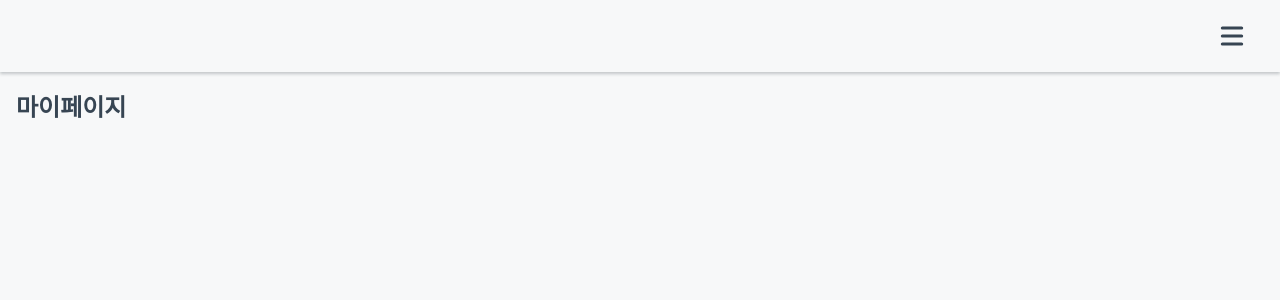
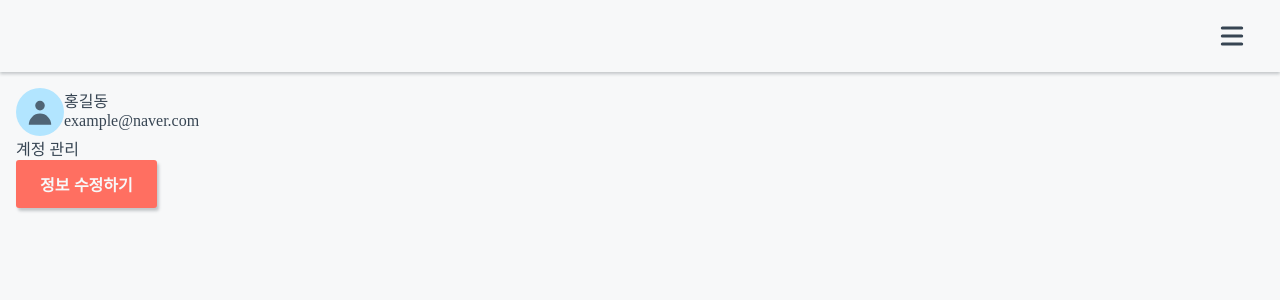
Before and after one commit to codestates/road-to-interview, a React (Create React App) app in the folder client/: page /mypage in a window 1280 px wide. Shown: the top 300 px of the page. Built offline with nearby package versions, Linux system fonts and the light colour scheme; no server answers.

Commit message:
WIP: 프로필 부분까지만 우선 적용

```diff
--- a/client/src/constants/mock/index.js
+++ b/client/src/constants/mock/index.js
@@ -2,3 +2,4 @@ export { default as INTERVIEWS } from './interviews';
 export { default as ANSWERS } from './answers';
 export { default as OHTERS_ANSWERS } from './othersAnswers';
 export { default as QUESTIONS } from './questions';
+export { default as CURRENT_USER } from './user';
--- /dev/null
+++ b/client/src/constants/mock/user.js
@@ -0,0 +1,9 @@
+const user = {
+  userInfo: {
+    nickname: '홍길동',
+    email: 'example@naver.com',
+    id: '1',
+  },
+};
+
+export default user;
--- a/client/src/pages/Mypage.jsx
+++ b/client/src/pages/Mypage.jsx
@@ -5,12 +5,12 @@ import { useForm } from 'react-hook-form';
 import { useHistory } from 'react-router-dom';
 import { css } from '@emotion/react';
 import styled from '@emotion/styled';
+import { CURRENT_USER } from '@/constants/mock';
 
-import Input from '@/components/elements/Input';
+import { ReactComponent as UserIcon } from 'assets/user.svg';
 import Label from '@/components/elements/Label';
-import SocialBtn from '@/components/elements/SocialBtn';
 import Button from '@/components/elements/Button';
-import ErrorMessage from '@/components/shared/ErrorMessage';
+import { theme } from '@/styles';
 
 export default function Login() {
   // * react-hook-form
@@ -20,35 +20,57 @@ export default function Login() {
     watch,
     formState: { errors },
   } = useForm();
-  const { userInfo } = useSelector(state => state.users);
-  const history = useHistory();
-  const dispatch = useDispatch();
+
+  // const { userInfo } = useSelector(state => state.users);
+  // const history = useHistory();
+  // const dispatch = useDispatch();
+
+  const { id, nickname, email } = CURRENT_USER?.userInfo;
 
   const onSubmit = data => {
     console.log(data);
-    dispatch(login(data));
   };
 
-  useEffect(() => {
-    if (userInfo) {
-      history.push('/');
-    }
-  });
+  return (
+    <Layout>
+      <div
+        css={css`
+          display: flex;
+        `}
+      >
+        <div
+          css={theme =>
+            css`
+              background-color: ${theme.colors.tint.blue[200]};
+              width: 3rem;
+              height: 3rem;
+              border-radius: 50%;
+              display: flex;
+              justify-content: center;
+              align-items: center;
+            `
+          }
+        >
+          <UserIcon width="2rem" height="2rem" opacity="0.8" />
+        </div>
 
-  return (
-    <Title
-      css={theme => css`
-        ${theme.typography.subtitle[3]}
-        margin-bottom: 1rem;
-      `}
-    >
-      마이페이지
-    </Title>
+        <div>
+          <Text>{nickname}</Text>
+          <Text>{email}</Text>
+        </div>
+      </div>
+      <Field>
+        <Text>계정 관리</Text>
+        <Button secondary md>
+          정보 수정하기
+        </Button>
+      </Field>
+    </Layout>
   );
 }
 
-const Form = styled.form``;
+const Layout = styled.div``;
 const Field = styled.div`
   margin-bottom: 1.5rem;
 `;
-const Title = styled.p``;
+const Text = styled.p``;
```
